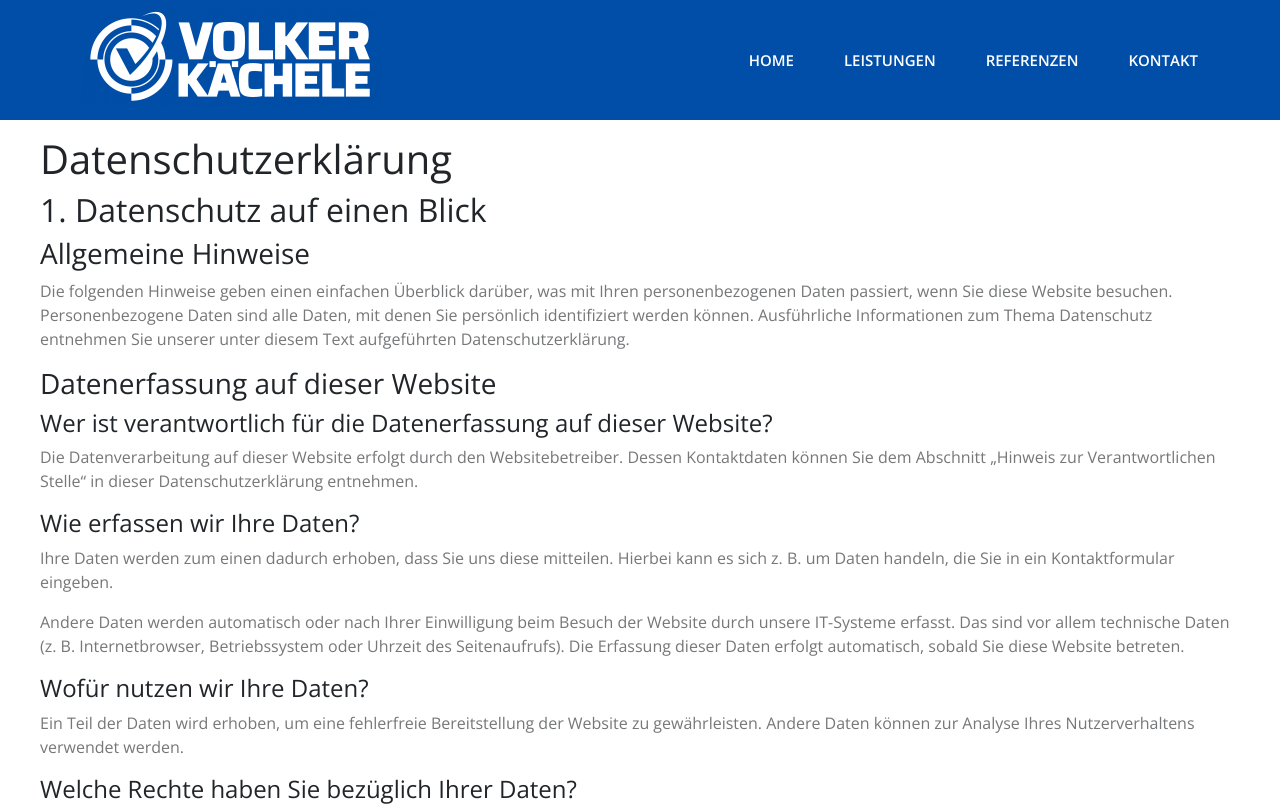
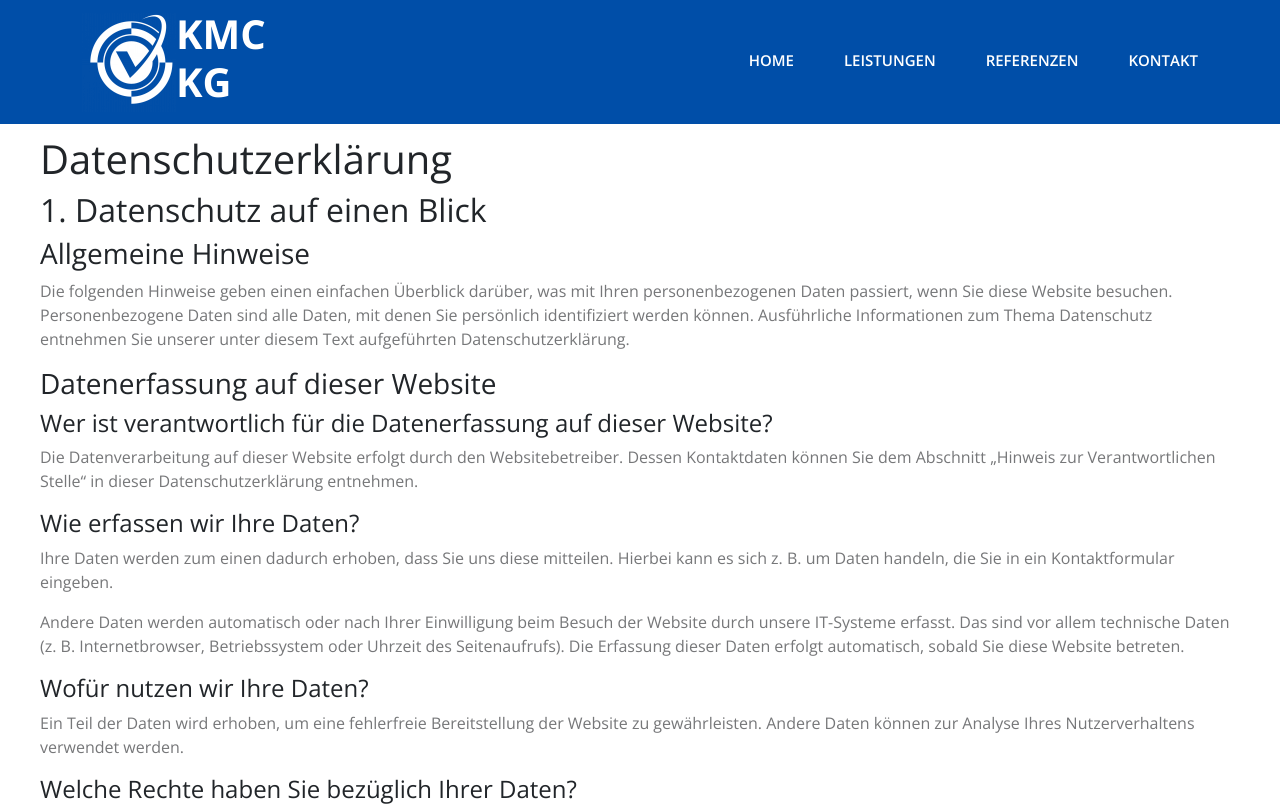
Before and after one commit to Ahsanch007/Chele, a plain HTML site: page dataprotection.html in a window 1280 px wide. Shown: the top 807 px of the page. Drawn offline with nearby package versions, Linux system fonts and the light colour scheme.

Commit message:
update logo

```diff
--- a/dataprotection.html
+++ b/dataprotection.html
@@ -26,8 +26,13 @@
     <header class="header-section">
         <div class="container">
             <div class="d-flex justify-content-between">
-                <div class="logo">
-                    <img src="assets/images/Volker Kaechele_Logo_weiss-79310492.webp" alt="">
+                <div class="logo d-flex align-items-center">
+                    <img src="assets/images/Volke.png" alt="">
+                    <div>
+                        <h1>
+                            KMC <br> KG
+                        </h1>
+                    </div>
                 </div>
                 <div class="uk-navbar-right">
                     <ul class="uk-navbar-nav" id="myNav">
```
Also changed, not shown: impressum.html (+7 -2 lines), index.html (+7 -2 lines), leistungen.html (+7 -2 lines), referenzen.html (+7 -2 lines).
